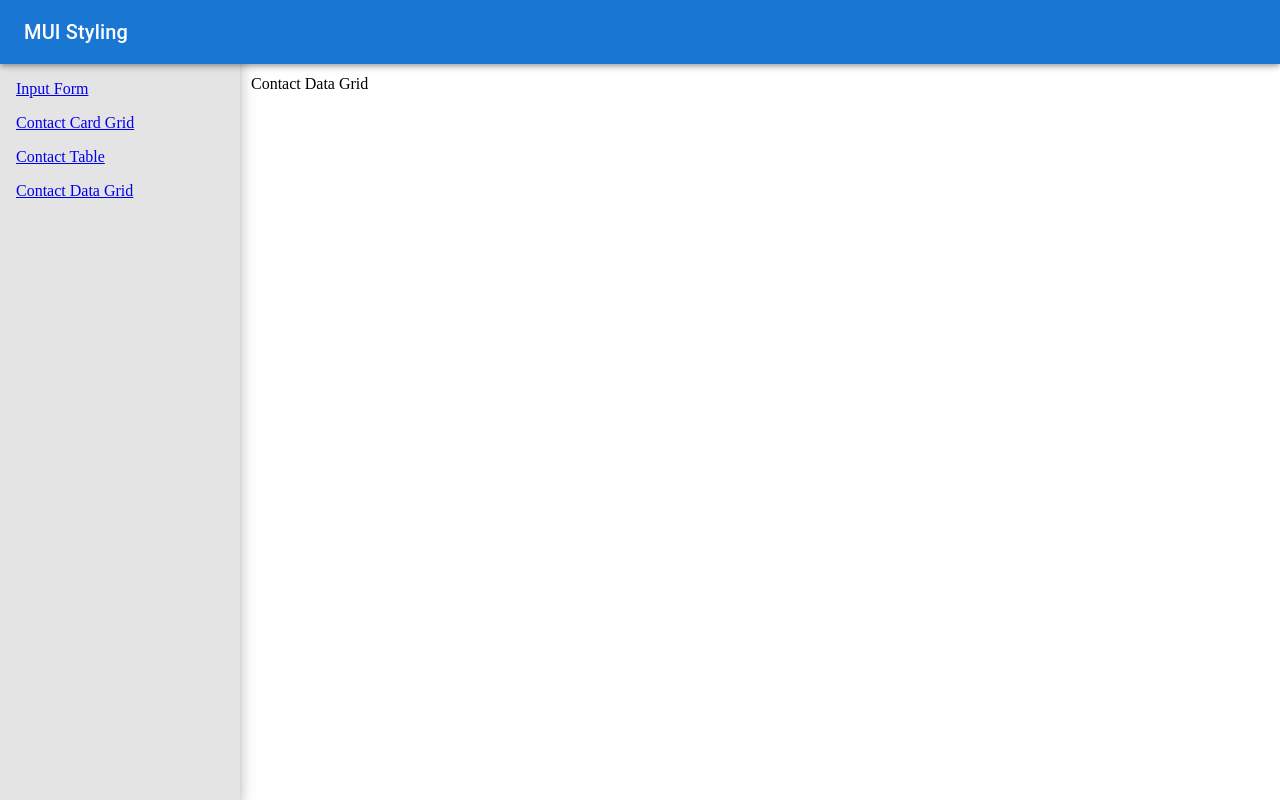
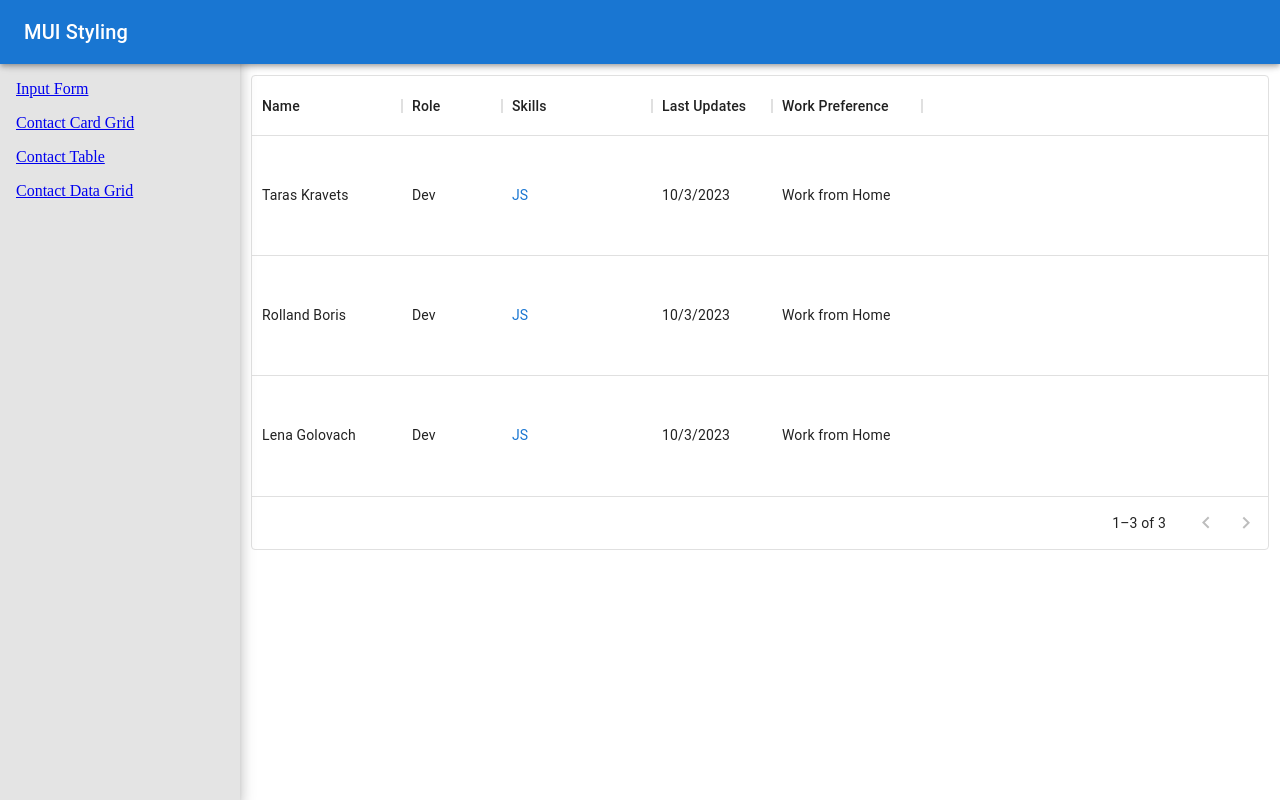
Before and after one commit to Taraskiiin/mui-app, a React (Create React App) app: page /data-grid in a window 1280 px wide. Built offline with nearby package versions, Linux system fonts and the light colour scheme.

Commit message:
feat(ContactDateGrid): added Contact Date Grid

```diff
--- a/src/Components/DataGrid/ContactDataGrid.tsx
+++ b/src/Components/DataGrid/ContactDataGrid.tsx
@@ -1,5 +1,66 @@
-import React from 'react';
+import React, { useCallback } from 'react';
+import { DataGrid, GridRenderCellParams } from '@mui/x-data-grid';
+import { useTheme, Theme } from '@mui/material/styles';
+import { contactData } from '../../Data/ContactData';
+
+const columns = (theme: Theme) => [
+	{
+		field: 'name',
+		headerName: 'Name',
+		minWidth: 150,
+		renderCell: (cellValues: GridRenderCellParams<string>) => {
+			return cellValues.value;
+		},
+	},
+	{
+		field: 'role',
+		headerName: 'Role',
+		minWidth: 100,
+		renderCell: (cellValues: GridRenderCellParams<string>) => {
+			return cellValues.value;
+		},
+	},
+	{
+		field: 'skills',
+		headerName: 'Skills',
+		minWidth: 150,
+		renderCell: (cellValues: GridRenderCellParams<string>) => {
+			return (
+				<div style={{ color: theme.palette.primary.main }}>
+					{cellValues.value && cellValues.value[0]}
+				</div>
+			);
+		},
+	},
+	{
+		field: 'lastUpdates',
+		headerName: 'Last Updates',
+		minWidth: 120,
+		renderCell: (cellValues: GridRenderCellParams<string>) => {
+			return cellValues.value;
+		},
+	},
+	{
+		field: 'preference',
+		headerName: 'Work Preference',
+		minWidth: 150,
+		renderCell: (cellValues: GridRenderCellParams<string>) => {
+			return cellValues.value;
+		},
+	},
+];
 
 export default function ContactDataGrid() {
-	return <>Contact Data Grid</>;
+	const rows = () => [...contactData];
+	const theme = useTheme();
+	return (
+		<DataGrid
+			autoHeight
+			rows={rows()}
+			columns={columns(theme)}
+			pageSize={5}
+			headerHeight={60}
+			rowHeight={120}
+		/>
+	);
 }
```
